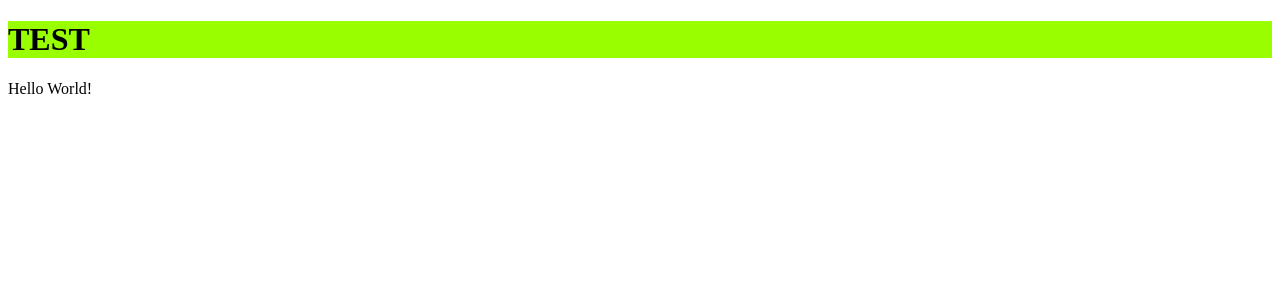
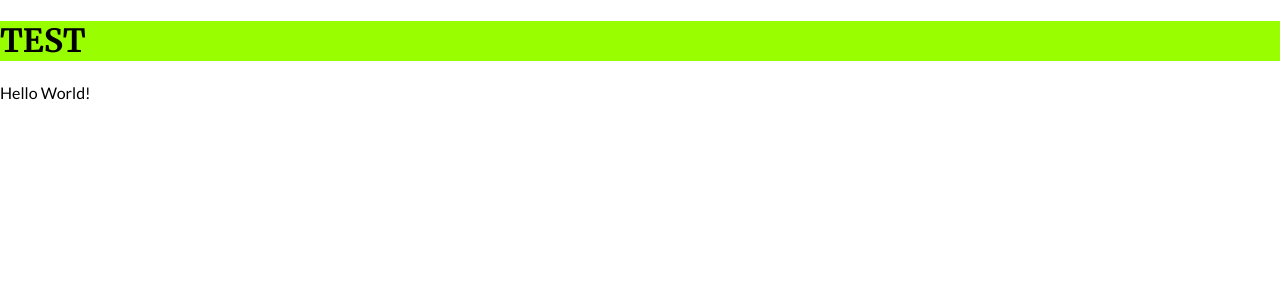
Before and after one commit to dmolinsky/grupp-6-receptsajt, a React (Vite) app: page / in a window 1280 px wide. Shown: the top 300 px of the page. Built offline with nearby package versions, Linux system fonts and the light colour scheme.

Commit message:
Add fonts from google in header and implement in css

```diff
--- a/index.html
+++ b/index.html
@@ -3,6 +3,13 @@
     <head>
         <meta charset="UTF-8" />
         <link rel="icon" type="image/svg+xml" href="/vite.svg" />
+        <link rel="preconnect" href="https://fonts.googleapis.com" />
+        <link rel="preconnect" href="https://fonts.gstatic.com" crossorigin />
+        <link
+            href="https://fonts.googleapis.com/css2?family=Lato:ital,wght@0,100;0,300;0,400;0,700;0,900;1,100;1,300;1,400;1,700;1,900&family=Merriweather:ital,opsz,wght@0,18..144,300..900;1,18..144,300..900&display=swap"
+            rel="stylesheet"
+        />
+
         <meta name="viewport" content="width=device-width, initial-scale=1.0" />
         <title>recept</title>
     </head>
--- a/src/App.css
+++ b/src/App.css
@@ -0,0 +1,12 @@
+body {
+    margin:0;
+    padding:0;
+}
+
+h1, h2, h3, h4, h5, h6 {
+    font-family: "Merriweather", serif;
+}
+
+p {
+    font-family: "Lato", sans-serif;
+}
```
